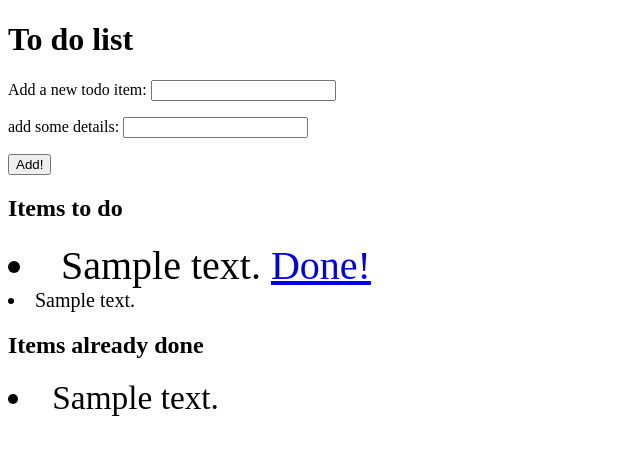
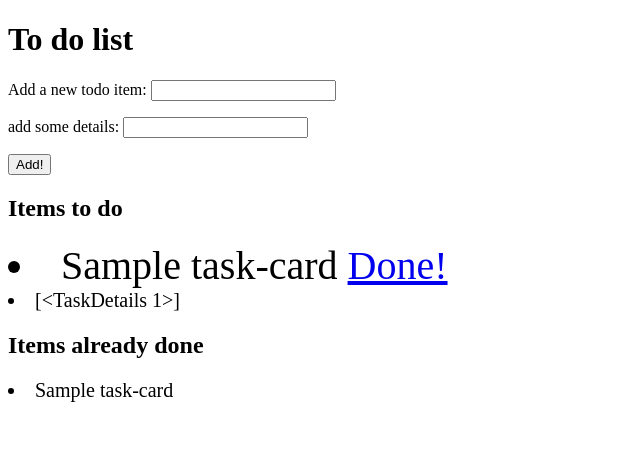
Before and after one commit to mssliw/todolist_app, a Flask app: template templates/index.html in a window 1280 px wide. Shown: the top 455 px of the page, without its empty margins (0-640 px from the left). Run offline with Flask 2, Linux system fonts and the light colour scheme; the template is opened without the code that fills it: values that come from a table or form of the project are taken from there, others are empty; tables that the repository leaves empty hold one stand-in row (values such as "Sample post").

Commit message:
db model expanded, naming convetions changed

```diff
--- a/app.py
+++ b/app.py
@@ -8,45 +8,52 @@ app.config["SQLALCHEMY_DATABASE_URI"] = "sqlite://///home/magda/PycharmProjects/
 db = SQLAlchemy(app)
 
 
-class Todo(db.Model):
-    __tablename__ = "todo"
+class TaskList(db.Model):
+    __tablename__ = "task-list"
     id = db.Column(db.Integer, primary_key=True)
-    text = db.Column(db.String(256))
-    completed = db.Column(db.Boolean)
-    # details_id = db.Column(db.Integer, db.ForeignKey("details.id"))
+    list_title = db.Column(db.String(256))
 
 
-class Details(db.Model):
+class TaskCard(db.Model):
+    __tablename__ = "task-card"
+    id = db.Column(db.Integer, primary_key=True)
+    card_title = db.Column(db.String(256))
+    accomplished = db.Column(db.Boolean)
+
+    task_list_id = db.Column(db.Integer,
+                             db.ForeignKey('task-list.id'))
+    task_list = db.relationship('TaskList',
+                                foreign_keys=task_list_id)
+
+
+class TaskDetails(db.Model):
     __tablename__ = "details"
     id = db.Column(db.Integer, primary_key=True)
-    text = db.Column(db.String(256))
+    task_description = db.Column(db.String(512))
 
-    todo_id = db.Column(db.Integer,
-                        db.ForeignKey('todo.id'),
-                        nullable=False)
-    todo = db.relationship('Todo',
-                           foreign_keys=todo_id)
+    task_card_id = db.Column(db.Integer,
+                             db.ForeignKey('task-card.id'))
+    task_card = db.relationship('TaskCard',
+                                foreign_keys=task_card_id)
 
 
 @app.route('/')
 def index():
-    incomplete = Todo.query.filter_by(completed=False).all()
-    complete = Todo.query.filter_by(completed=True).all()
-    details = None
-    for i in incomplete:
-        details = Details.query.filter_by(todo_id=i.id).first()
-    #     print(i.id, details.text, "for loop")
-    # print(incomplete, details.text, 'after for loop')
-    return render_template('index.html', incomplete=incomplete, complete=complete, details=details)
+    incomplete = TaskCard.query.filter_by(accomplished=False).all()
+    accomplished = TaskCard.query.filter_by(accomplished=True).all()
+    task_details = [TaskDetails.query.filter_by(task_card_id=i.id).first().task_description for i in incomplete if not None]
+    print(task_details)
+    #FIXME: push parameters of one detail properly
+    return render_template('index.html', incomplete=incomplete, accomplished=accomplished, task_details=task_details)
 
 
 @app.route('/add', methods=['POST'])
 def add():
-    todo = Todo(text=request.form['item-to-do'], completed=False)
-    db.session.add(todo)
+    new_task = TaskCard(card_title=request.form['item-to-do'], accomplished=False)
+    db.session.add(new_task)
     db.session.commit()
 
-    detail = Details(text=request.form['details-to-do'], todo_id=todo.id)
+    detail = TaskDetails(task_description=request.form['details-to-do'], task_card_id=new_task.id)
     db.session.add(detail)
     db.session.commit()
 
@@ -58,18 +65,19 @@ def update():
     return redirect(url_for('index'))
 
 
-@app.route('/complete/<id>')
+@app.route('/accomplished/<id>')
 def complete(id):
-
-    todo = Todo.query.filter_by(id=int(id)).first()
-    todo.completed = True
+    task = TaskCard.query.filter_by(id=int(id)).first()
+    task.accomplished = True
     db.session.commit()
 
     return redirect(url_for('index'))
 
+
 @app.route('/details/<id>')
 def details(id):
-    details = Details.query.filter_by(id=int(id).first())
+    details_id = TaskDetails.query.filter_by(task_card_id=int(id))
+
     return redirect(url_for('index'))
 
 
--- a/templates/index.html
+++ b/templates/index.html
@@ -19,16 +19,20 @@
         <h2>Items to do</h2>
         <u1>
             {% for todo in incomplete %}
-            <li style="font-size: 30pt">{{ todo.text }} <a href="{{ url_for('complete', id=todo.id) }}">Done!</a></li>
-                <li style="font-size: 15pt">{{ details.text }}</li>
+            <li style="font-size: 30pt">{{ todo.card_title }} <a href="{{ url_for('complete', id=todo.id) }}">Done!</a></li>
+                {% for item in task_details %}
+                        <li style="font-size: 15pt">{{ task_details }}</li>
+                {% endfor %}
             {% endfor %}
+
+
         </u1>
     </div>
     <div>
         <h2>Items already done</h2>
         <u1>
-            {% for element in complete %}
-            <li style="font-size: 25pt">{{ element.text }}</li>
+            {% for element in accomplished %}
+            <li style="font-size: 15pt">{{ element.card_title }}</li>
             {% endfor %}
         </u1>
     </div>
```
